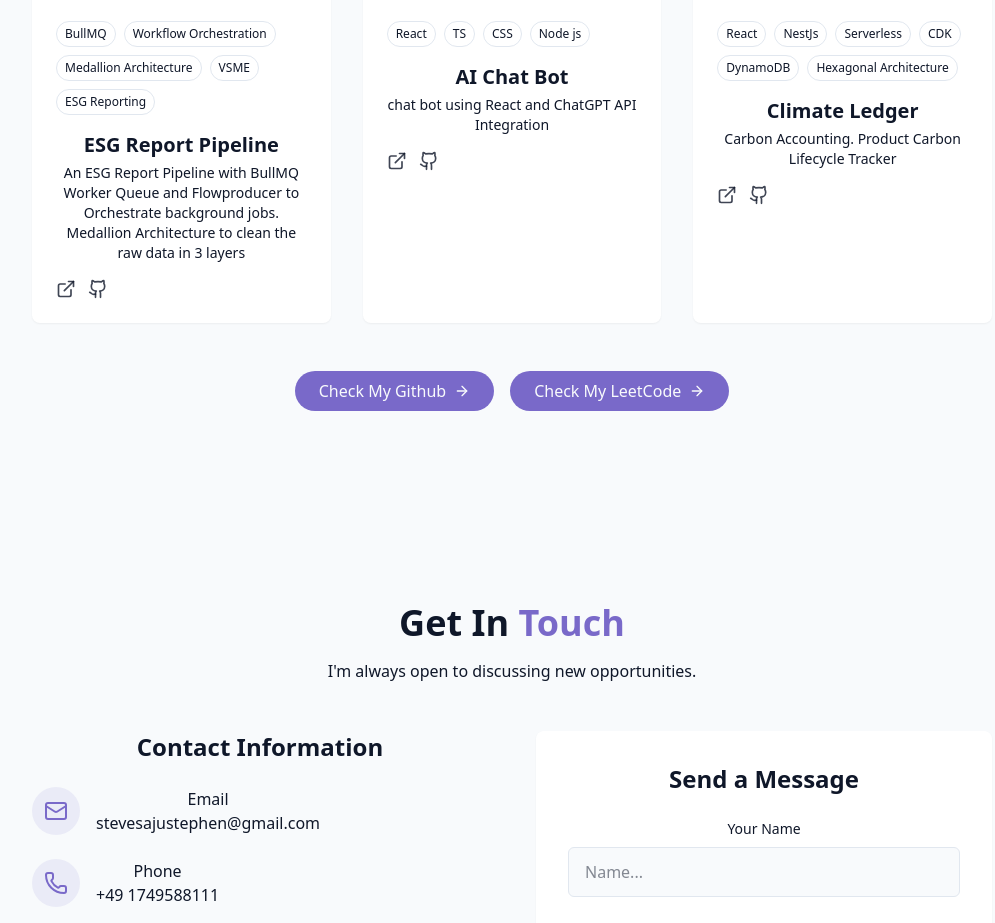
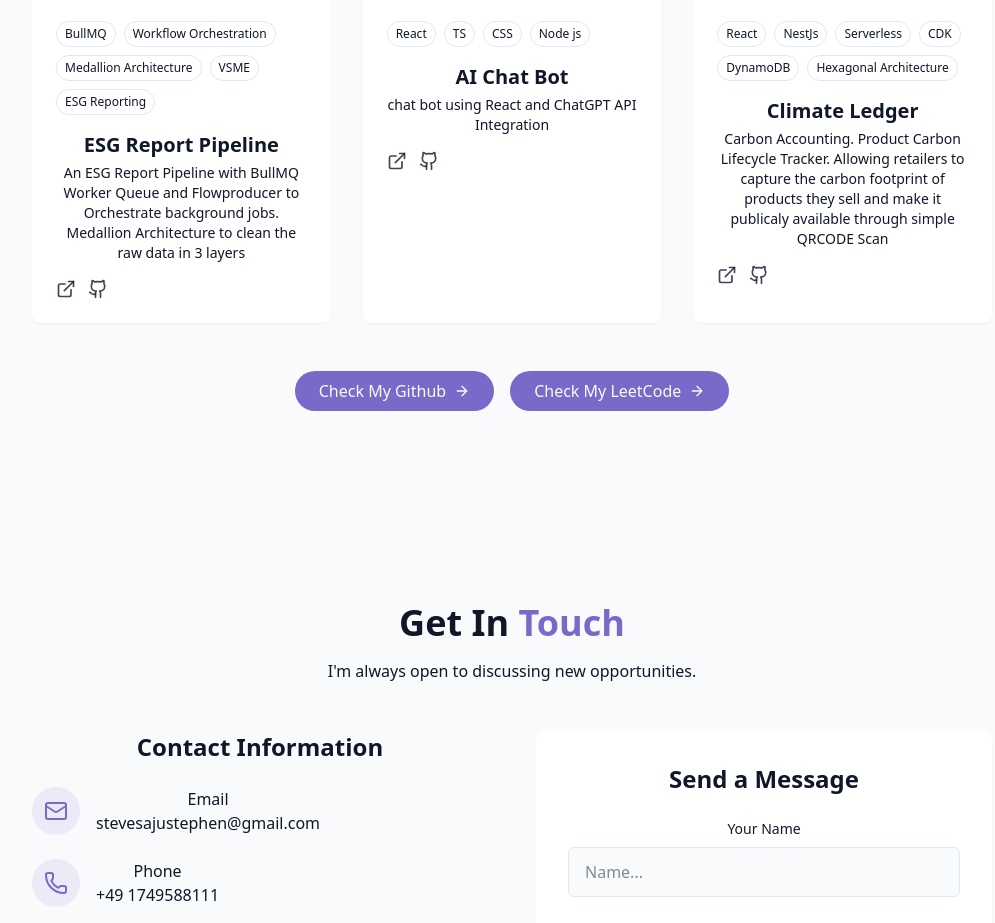
Before and after one commit to stevesajustephen/steve-saju, a React (Vite) app: page / in a window 1280 px wide. Shown: the part 3900-4823 px from the top of the page, without its empty margins (128-1123 px from the left). Built offline with nearby package versions, Linux system fonts and the light colour scheme.

Commit message:
medallion arichitecuter

```diff
--- a/src/components/ProjectsSection.tsx
+++ b/src/components/ProjectsSection.tsx
@@ -30,7 +30,8 @@ const projects = [
   {
     id: 3,
     title: "Climate Ledger",
-    description: "Carbon Accounting. Product Carbon Lifecycle Tracker",
+    description:
+      "Carbon Accounting. Product Carbon Lifecycle Tracker. Allowing retailers to capture the carbon footprint of products they sell and make it publicaly available through simple QRCODE Scan",
     image: "/projects/climate-ledger.webp",
     tags: [
       "React",
```
